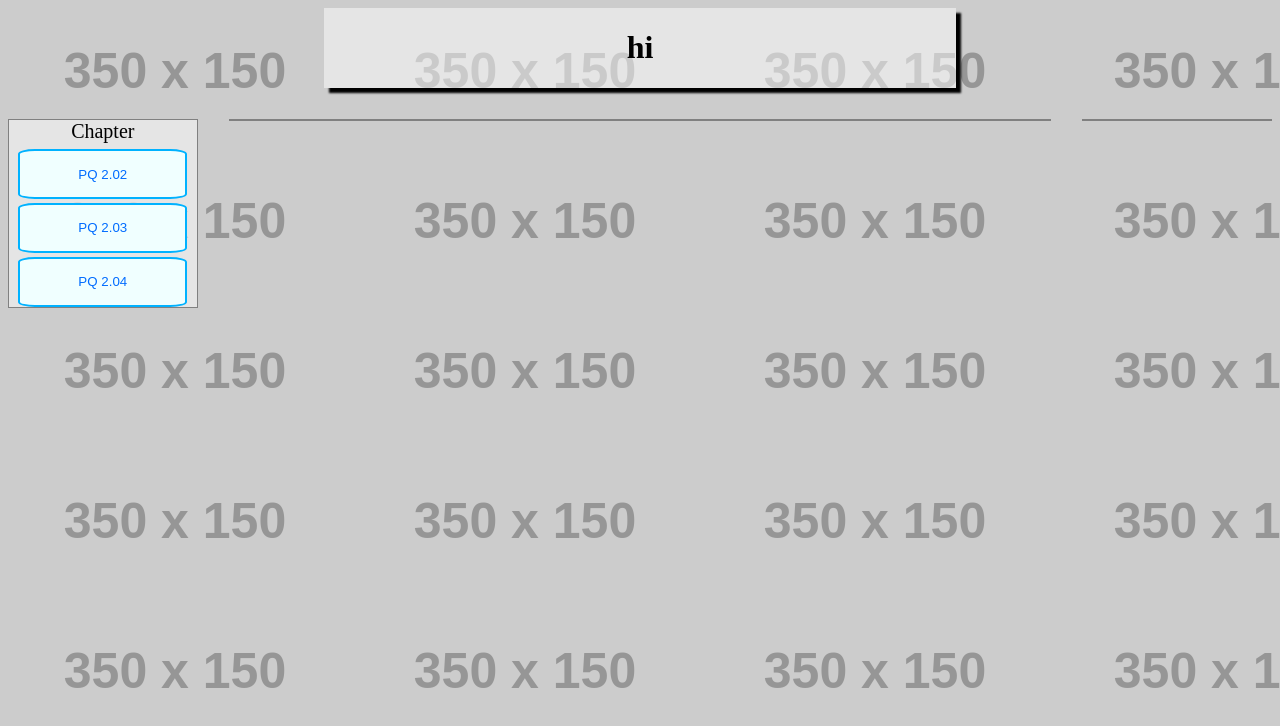
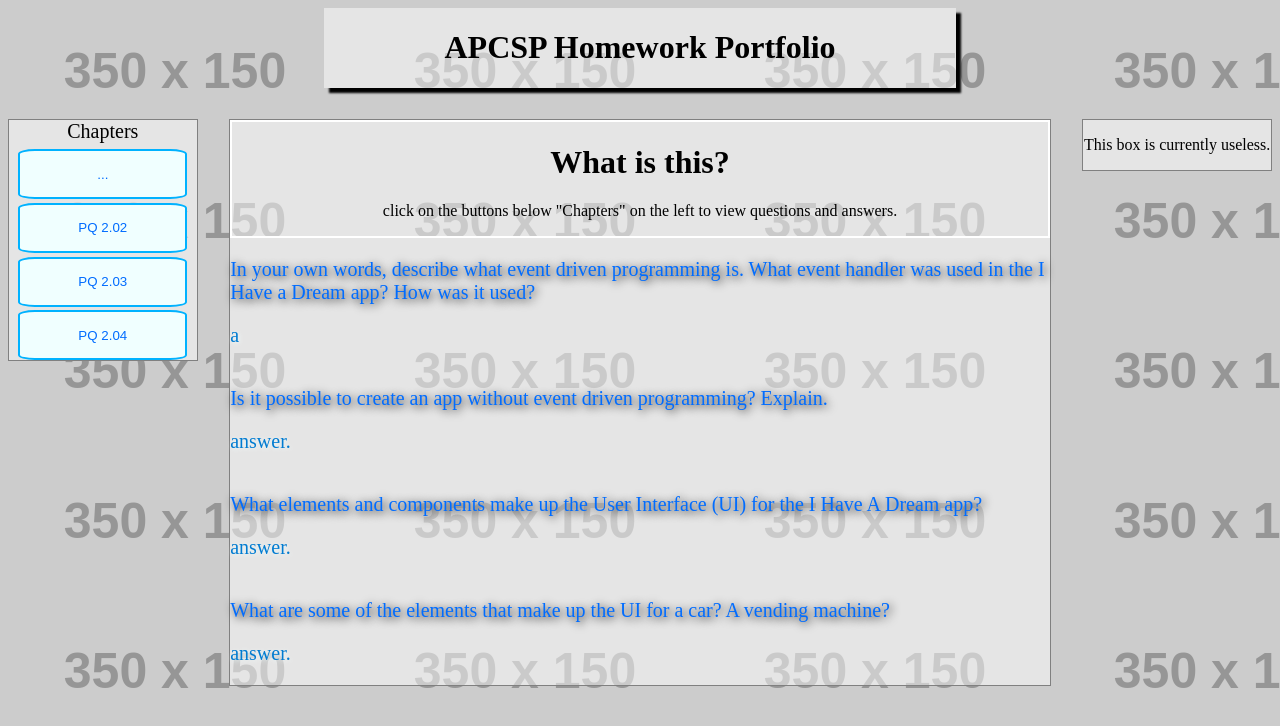
Before and after one commit to hohe1/APCSP-HomeWork, a plain HTML site: page index.html in a window 1280 px wide. Drawn offline with nearby package versions, Linux system fonts and the light colour scheme; files that its build step writes are made by us from their sources; placeholder pictures from the web are drawn by us.

Commit message:
js button dont work

```diff
--- a/index.html
+++ b/index.html
@@ -10,26 +10,44 @@
 
 </head>
 <body>
-
     <div id="topDiv">
         <div><h1>APCSP Homework Portfolio</h1></div>
     </div>
 
     <div id="midDiv">
         <div id="midLeftDiv" class="midDivDiv">
-            <div id="midLeftTitle"><div>Chapter</div></div>
-            <button class="buttonL">PQ 2.02</button>
-            <button class="buttonL">PQ 2.03</button>
-            <button class="buttonL">PQ 2.04</button>
+            <div id="midLeftTitle"><div>Chapters</div></div>
+            <button id="hideAll">...</button>
+            <button class="buttonL" id="pq202">PQ 2.02</button>
+            <button class="buttonL" id="pq203">PQ 2.03</button>
+            <button class="buttonL" id="pq204">PQ 2.04</button>
 
         </div>
         <!-------------------------------------->
         <div id="midCenterDiv" class="midDivDiv">
 
+            <div class="QuestionAnswer" id="PQEx">
+                <!--<div class="Pquestion">-->
+                <!--    <p>Question:</p>-->
+                <!--</div>-->
+                <div class="questionAnswerTxtContainer">
+                    <p class="questionTxt">question</p>
+                    <p class="answerTxt">answer.</p>
+                </div>
+            </div>
+
+            <div id="howToOperate">
+                <h1>What is this?</h1>
+                <p>click on the buttons below "Chapters" on the left to view questions and answers.</p>
+            </div>
+
+
         </div>
         <!-------------------------------------->
         <div id="midRightDiv" class="midDivDiv">
-            <div id="midRightTitle"></div>
+            <div id="midRightTitle">
+                <p style="text-align:center;">This box is currently useless.</p>
+            </div>
         </div>
     </div>
 
--- a/script.js
+++ b/script.js
@@ -1 +1,87 @@
-$("h1").text("hi");
+var data = {
+    pq202:{
+        Question:[
+            "In your own words, describe what event driven programming is. What event handler was used in the I Have a Dream app? How was it used?",
+            "Is it possible to create an app without event driven programming? Explain.",
+            "What elements and components make up the User Interface (UI) for the I Have A Dream app?",
+            "What are some of the elements that make up the UI for a car? A vending machine?"
+            ],
+        Answer:[
+            "a"
+            ]
+        },
+    pq203:{
+        Question:[],
+        Answer:[]
+        },
+    pq204:{
+        Question:[],
+        Answer:[]
+        },
+    pq205:{
+        Question:[],
+        Answer:[]
+        },
+    pq206:{
+        Question:[],
+        Answer:[]
+        }
+    };
+
+$("#hideAll").click(function(){
+    $(".AppendedQandA").html("");
+    });
+
+
+
+for(var key in data){
+    // console.log(data[key].Question);
+    // console.log(data[key].Answer);
+
+
+    for(var i=0;i<data[key].Question.length;i++){
+        var div = document.getElementById("PQEx").cloneNode(true);
+        $("#midCenterDiv").append(div);
+        div.className = "AppendedQandA";
+
+        var childQObj = $(div).find(".questionTxt");
+        $(childQObj[0]).text(data[key].Question[i]);
+        var childAObj = $(div).find(".answerTxt");
+        $(childAObj[0]).text(data[key].Answer[i]);
+
+        }
+
+    }
+
+$(".AppendedQandA").show();
+
+
+
+
+
+
+
+
+
+
+
+
+// $(".buttonL").click(function(){
+//     var divID = this.id+"QuestionContainer";
+//     var questionArr = data[this.id].Question;
+//     var answerArr = data[this.id].Answer;
+
+//     for(var i=0;i<questionArr.length;i++){
+//         var div = document.getElementById("PQEx").cloneNode(true);
+//         $("#midCenterDiv").append(div);
+//         div.id = divID+i;
+//         div.className = "AppendedQandA";
+//         var actualId ="#"+divID+i;
+//         var childQObj = $(actualId).find(".questionTxt");
+//         $(childQObj[0]).text(questionArr[i]);
+//         var childAObj = $(actualId).find(".answerTxt");
+//         $(childAObj[0]).text(questionArr[i]);
+//         }
+
+
+//     });
--- a/style.css
+++ b/style.css
@@ -1,3 +1,8 @@
+#PQEx{
+    display:none;
+    }
+
+
 #topDiv{
     border:0px;
     width: 100%;
@@ -62,14 +67,60 @@
     height: 100%;
     background-color:rgba(255, 255, 255, 0.5);
     box-sizing:border-box;
-
-}
-
-.questions{
-     display:flex;
+    display:flex;
     flex-wrap:wrap;
 
     }
+
+.Pquestion{
+    border:darkgrey double 3px;
+    width:125px;
+    height:125px;
+    background:lightgray;
+    box-sizing:border-box;
+    display:flex;
+    flex-wrap:wrap;
+    }
+
+#midCenterDiv .Pquestion p{
+    margin-top:5%;
+    font-size:190%;
+    }
+
+.QuestionAnswer ,.AppendedQandA{
+    display:flex;
+    /*flex-wrap:wrap;*/
+    }
+
+.questionAnswerTxtContainer{
+    /*border:red 1px solid;*/
+    font-size:125%;
+    color:#006CFF;
+    text-shadow:2px 2px 10px black;
+    /*height:50%;*/
+    width:100%;
+    }
+
+.questionTxt{
+
+    }
+
+.answerTxt{
+    color:#007BD1;
+    text-shadow:1px 1px 5px azure;
+    display:flex;
+
+    flex-wrap:wrap;
+    }
+    /*----------------------------------------*/
+#howToOperate{
+    text-align:center;
+    border:white 2px double;
+    width:100%;
+    }
+
+
+
     /*----------------------------------------*/
 #midRightDiv{
     border: grey 1px solid;
@@ -92,7 +143,7 @@ body{
     background-image:url('https://via.placeholder.com/350x150');
     }
 
-.buttonL{
+.buttonL ,#hideAll{
     width:90%;
     height:50px;
     margin:auto;
@@ -105,7 +156,7 @@ body{
 
     }
 
-.buttonL:hover{
+.buttonL:hover ,#hideAll:hover{
     animation-name: hoverBoxShadow;
     animation-duration: 0.5s;
     box-shadow:2px 2px 15px  #FF5959;
```
Also changed, not shown: images/f2Blocked.gif (added), images/insane.gif (added), images/onTimeF150.gif (added).
